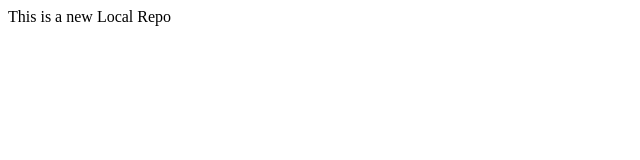
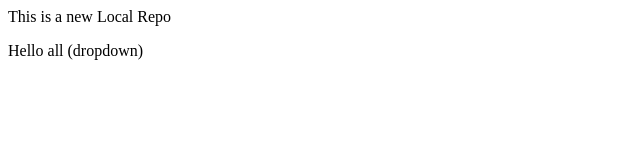
Before and after one commit to vinesh70/localrepo, a plain HTML site: page index.html in a window 1280 px wide. Shown: the whole page, without its empty margins (0-640 px from the left). Drawn offline with Linux system fonts and the light colour scheme.

```diff
--- a/index.html
+++ b/index.html
@@ -1 +1,2 @@
 <p>This is a new Local Repo</p>
+<p>Hello all (dropdown)</p>
```
